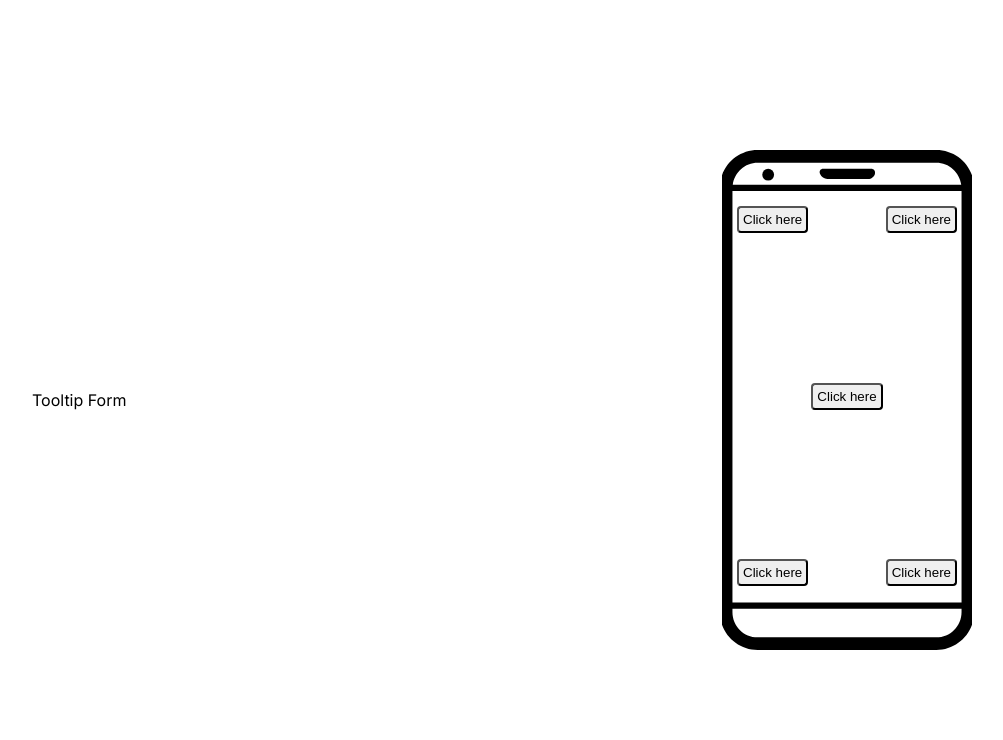
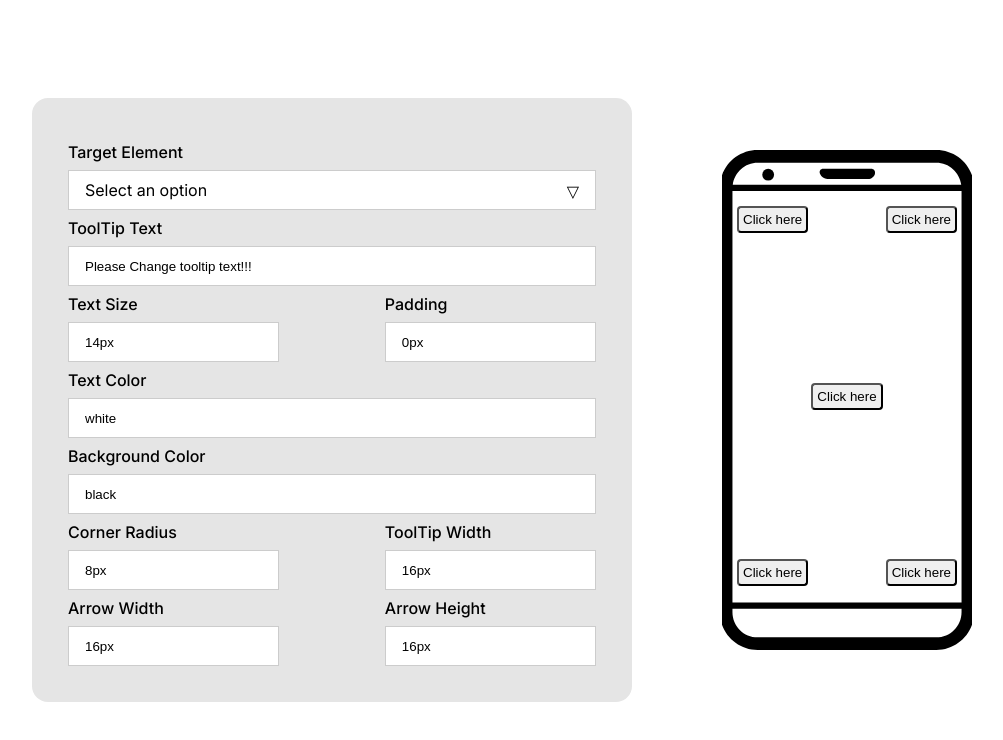
Before and after one commit to prabhashrai02/custom-tooltip, a Next.js app: page / in a window 1280 px wide. Shown: the top 740 px of the page, without its empty margins (138-1141 px from the left). Built offline with nearby package versions, Linux system fonts and the light colour scheme.

Commit message:
link form with data

```diff
--- a/Screens/TooltipForm/index.tsx
+++ b/Screens/TooltipForm/index.tsx
@@ -1,9 +1,88 @@
-const TooltipForm = () => {
-    return (
-        <div>
-            Tooltip Form
-        </div>
-    )
-}
+import InputBox from "@/Common/InputBox";
+import InputDropdown from "@/Common/InputDropdown";
+
+import styles from "./tooltipForm.module.css";
+import { TooltipFormStateType } from "../Home/reducer";
+import { BUTTONS_LIST } from "./constants";
+
+const TooltipForm = (props: Props) => {
+  const { content, onEventChange, onValueChange } = props;
+  return (
+    <div className={styles.tooltipForm}>
+      <InputDropdown
+        label={"Target Element"}
+        options={BUTTONS_LIST}
+        onDropdownValueChange={(value) => onValueChange(value, 'targetElement')}
+        selectedValue={content.targetElement}
+      />
+      <InputBox
+        label={"ToolTip Text"}
+        onChange={(e) => onEventChange(e, 'tooltipText')}
+        type="text"
+        value={content.tooltipText}
+      />
+      <div className={styles.inputLineContainer}>
+        <InputBox
+          label={"Text Size"}
+          onChange={(e) => onEventChange(e, 'textSize')}
+          type="text"
+          value={content.textSize}
+        />
+        <InputBox
+          label={"Padding"}
+          onChange={(e) => onEventChange(e, 'padding')}
+          type="text"
+          value={content.padding}
+        />
+      </div>
+      <InputBox
+        label={"Text Color"}
+        onChange={(e) => onEventChange(e, 'textColor')}
+        type="text"
+        value={content.textColor}
+      />
+      <InputBox
+        label={"Background Color"}
+        onChange={(e) => onEventChange(e, 'backgroundColor')}
+        type="text"
+        value={content.backgroundColor}
+      />
+      <div className={styles.inputLineContainer}>
+        <InputBox
+          label={"Corner Radius"}
+          onChange={(e) => onEventChange(e, 'cornerRadius')}
+          type="text"
+          value={content.cornerRadius}
+        />
+        <InputBox
+          label={"ToolTip Width"}
+          onChange={(e) => onEventChange(e, 'tooltipWidth')}
+          type="text"
+          value={content.tooltipWidth}
+        />
+      </div>
+      <div className={styles.inputLineContainer}>
+        <InputBox
+          label={"Arrow Width"}
+          onChange={(e) => onEventChange(e, 'arrowWidth')}
+          type="text"
+          value={content.arrowWidth}
+        />
+        <InputBox
+          label={"Arrow Height"}
+          onChange={(e) => onEventChange(e, 'arrowHeight')}
+          type="text"
+          value={content.arrowHeight}
+        />
+      </div>
+    </div>
+  );
+};
+
+type Props = {
+  content: TooltipFormStateType;
+  onEventChange: (e: React.ChangeEvent<HTMLInputElement>, field: string) => void;
+  onValueChange: (value: string, field: string) => void;
+};
 
 export default TooltipForm;
--- a/Screens/TooltipForm/tooltipForm.module.css
+++ b/Screens/TooltipForm/tooltipForm.module.css
@@ -0,0 +1,15 @@
+.tooltipForm {
+    width: 600px;
+    padding: 36px;
+    background-color: #e5e5e5;
+    border-radius: 16px;
+}
+
+.inputLineContainer {
+    display: flex;
+    justify-content: space-between;
+}
+
+.inputLineContainer > div {
+    width: 40%;
+}
```
